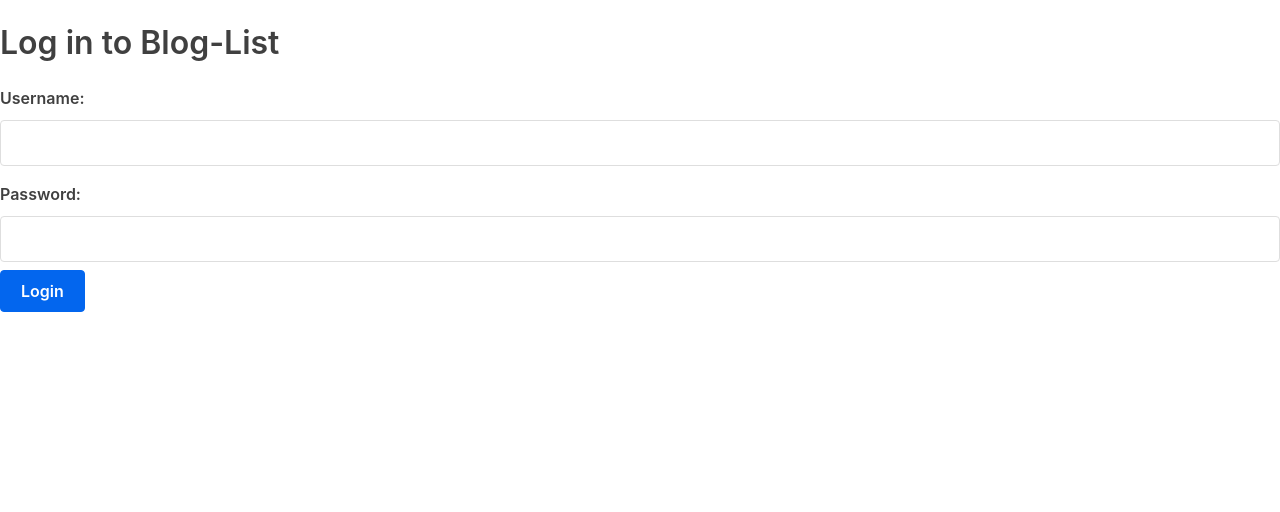
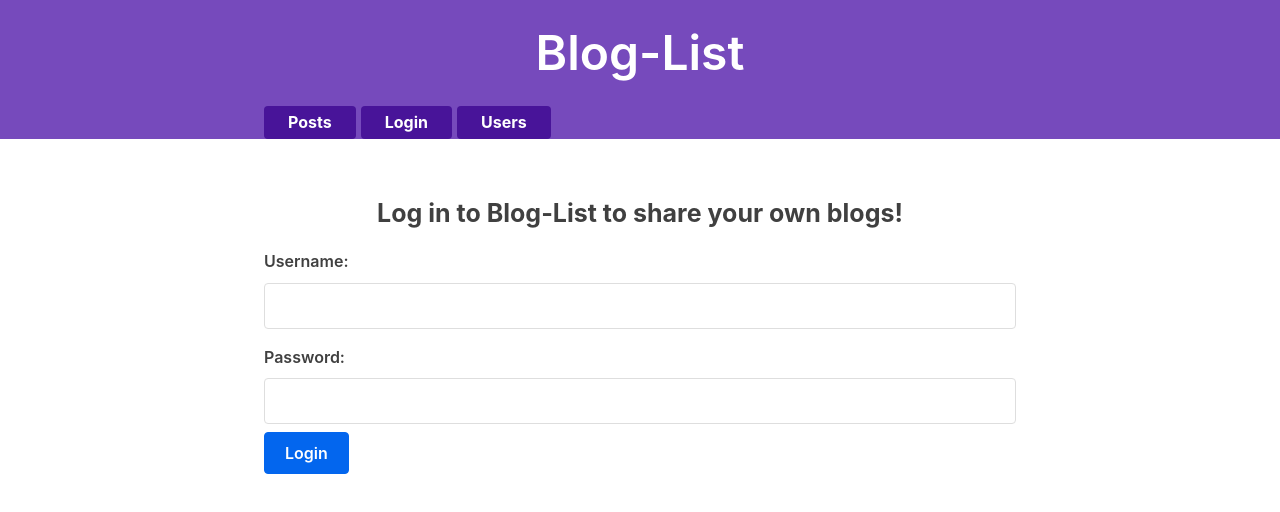
Before and after one commit to jloai009/BlogList-V2, a React (Create React App) app in the folder frontend/: page /login in a window 1280 px wide. Shown: the top 512 px of the page. Built offline with nearby package versions, Linux system fonts and the light colour scheme.

Commit message:
Add Navbar and routing

```diff
--- a/frontend/src/App.js
+++ b/frontend/src/App.js
@@ -1,17 +1,27 @@
-import React, { useState, useEffect } from 'react'
+import React, { useLayoutEffect } from 'react'
 import LoginForm from './components/LoginForm'
-import Header from './components/Header'
 import Content from './components/Content'
 import blogService from './services/blogs'
+import Navbar from './app/Navbar'
+import Notification from './features/notification/Notification'
+import CreateNew from './components/CreateNew'
+import UsersList from './features/users/usersList'
 
 import { useDispatch, useSelector } from 'react-redux'
 import { setLoggedUser } from './features/users/usersSlice'
 
+import {
+  BrowserRouter as Router,
+  Routes,
+  Navigate,
+  Route,
+} from 'react-router-dom'
+
 const App = () => {
-  const loggedUser = useSelector(state => state.users.loggedUser)
+  const loggedUser = useSelector((state) => state.users.loggedUser)
   const dispatch = useDispatch()
 
-  useEffect(() => {
+  useLayoutEffect(() => {
     try {
       const loggedUserJSON = window.localStorage.getItem('loggedBloglistUser')
       if (loggedUserJSON) {
@@ -23,19 +33,42 @@ const App = () => {
       window.localStorage.clear()
       window.location.reload()
     }
-
-  }, [])
+  }, [dispatch])
 
   return (
-    <div>
-      {loggedUser ?
-        <React.Fragment>
-          <Header />
-          <Content />
-        </React.Fragment> :
-        <LoginForm />
-      }
-    </div>
+    <Router>
+      <Navbar />
+      <Notification />
+      {loggedUser ? null : (
+        <section
+          style={{
+            fontWeight: 'bold',
+            fontSize: 25,
+            marginLeft: '15',
+            textAlign: 'center',
+          }}
+        >
+          <span>Log in to Blog-List to share your own blogs!</span>
+        </section>
+      )}
+      <div className="App">
+        <Routes>
+          <Route
+            exact
+            path="/"
+            element={
+              <React.Fragment>
+                <CreateNew />
+                <Content />
+              </React.Fragment>
+            }
+          />
+          <Route exact path="/login" element={<LoginForm />} />
+          <Route exact path="/users" element={<UsersList />} />
+          <Route path="*" element={<Navigate to="/" />} />
+        </Routes>
+      </div>
+    </Router>
   )
 }
 
--- /dev/null
+++ b/frontend/src/app/Navbar.js
@@ -0,0 +1,43 @@
+import React from 'react'
+
+import { useSelector, useDispatch } from 'react-redux'
+import { setLoggedUser } from '../features/users/usersSlice'
+
+import { Link } from 'react-router-dom'
+
+const Header = () => {
+  const dispatch = useDispatch()
+  const loggedUser = useSelector((state) => state.users.loggedUser)
+
+  const handleLogout = () => {
+    window.localStorage.removeItem('loggedBloglistUser')
+    dispatch(setLoggedUser(null))
+  }
+
+  const LogoutButton = () => {
+    return (
+      <span>
+        <i>{loggedUser.name} logged in&nbsp;</i>
+        <button onClick={handleLogout}>Logout</button>
+      </span>
+    )
+  }
+
+  return (
+    <nav>
+      <section>
+        <h1>Blog-List</h1>
+        <div className="navContent">
+          <div className="navLinks">
+            <Link to="/">Posts</Link>
+            {loggedUser ? null : <Link to="/login">Login</Link>}
+            <Link to="/users">Users</Link>
+          </div>
+          {loggedUser ? <LogoutButton /> : null}
+        </div>
+      </section>
+    </nav>
+  )
+}
+
+export default Header
--- a/frontend/src/components/Blog.js
+++ b/frontend/src/components/Blog.js
@@ -1,68 +1,23 @@
-import React, { useState } from 'react'
+import React from 'react'
 
-const Blog = ({ blog, handleLike, handleDelete, loggedUser }) => {
-  const [showInfo, setShowInfo] = useState(false)
-  const [buttonText, setButtonText] = useState('View')
-
-  const toggleShowInfo = () => {
-    setButtonText(showInfo ? 'View' : 'Hide')
-    setShowInfo(!showInfo)
-  }
-
-  const blogStyle = {
-    paddingTop: 10,
-    paddingLeft: 2,
-    border: 'solid',
-    borderWidth: 1,
-    marginBottom: 5
-  }
-
-  const deleteButton = () => {
-    if (loggedUser.username !== blog.user.username) {
-      return null
-    }
-
-    return (
+let Blog = ({ blog, handleLike, handleDelete, loggedUser }) => {
+  return (
+    <article className="post-excerpt">
+      <h3>{blog.title}</h3>
       <div>
-        <button onClick={() => handleDelete(blog)}>
-          Delete
-        </button>
+        <i>by {blog.author}</i>
       </div>
-    )
-  }
-
-  const blogInfo = () => (
-    <div className="blog-info">
       <div>URL: {blog.url}</div>
-      <div>
-        Likes: {blog.likes}&nbsp;
-        <button
-          className="button-like"
-          onClick={() => handleLike(blog.id)}
-        >
-          Like
-        </button>
-      </div>
       <div>Shared by {blog.user.username}</div>
-      {deleteButton()}
-    </div>
-  )
-
-  return (
-    <div style={blogStyle} className='blog'>
-      <div>
-        {blog.title} by {blog.author}
-        &ensp;
-        <button
-          className="button-view"
-          onClick={toggleShowInfo}
-        >
-          {buttonText}
-        </button>
-      </div>
-      {showInfo ? blogInfo() : null}
-    </div>
+      <div>Likes: {blog.likes}</div>
+      <button onClick={() => handleLike(blog.id)}>Like</button>&nbsp;
+      {loggedUser && loggedUser.username === blog.user.username ? (
+        <button onClick={() => handleDelete(blog)}>Delete</button>
+      ) : null}
+    </article>
   )
 }
 
+Blog = React.memo(Blog)
+
 export default Blog
--- a/frontend/src/components/Header.js
+++ /dev/null
@@ -1,30 +0,0 @@
-import React from 'react'
-import Notification from '../features/notification/Notification'
-
-import { useSelector, useDispatch } from 'react-redux'
-import { setLoggedUser } from '../features/users/usersSlice'
-
-const Header = () => {
-  const dispatch = useDispatch()
-  const loggedUser = useSelector(state => state.users.loggedUser)
-
-  const handleLogout = () => {
-    window.localStorage.removeItem('loggedBloglistUser')
-    dispatch(setLoggedUser(null))
-  }
-
-  return (
-    <div>
-      <h2>Blog-List</h2>
-      <Notification />
-      <div>
-        <p>
-          {loggedUser.name} logged in&nbsp;
-          <button onClick={handleLogout}>Logout</button>
-        </p>
-      </div>
-    </div>
-  )
-}
-
-export default Header
--- a/frontend/src/components/LoginForm.js
+++ b/frontend/src/components/LoginForm.js
@@ -1,13 +1,18 @@
 import React, { useState } from 'react'
-import Notification from '../features/notification/Notification'
 import loginService from '../services/login'
 import blogService from '../services/blogs'
 
 import { useDispatch } from 'react-redux'
-import { setNotification, setErrorNotification } from '../features/notification/notificationSlice'
+import {
+  setNotification,
+  setErrorNotification,
+} from '../features/notification/notificationSlice'
 import { setLoggedUser } from '../features/users/usersSlice'
 
+import { useNavigate } from 'react-router-dom'
+
 const LoginForm = () => {
+  const navigate = useNavigate()
   const [username, setUsername] = useState('')
   const [password, setPassword] = useState('')
 
@@ -18,24 +23,21 @@ const LoginForm = () => {
 
     try {
       const user = await loginService.login({
-        username, password
+        username,
+        password,
       })
-      window.localStorage.setItem(
-        'loggedBloglistUser', JSON.stringify(user)
-      )
+      window.localStorage.setItem('loggedBloglistUser', JSON.stringify(user))
       blogService.setToken(user.token)
       dispatch(setLoggedUser(user))
       dispatch(setNotification('Welcome Back ' + user.username))
+      navigate('/')
     } catch (error) {
       dispatch(setErrorNotification('Wrong username or password'))
     }
   }
 
-
   return (
-    <div>
-      <h2>Log in to Blog-List</h2>
-      <Notification />
+    <section>
       <form onSubmit={handleLogin}>
         <div>
           <label>Username: </label>
@@ -61,14 +63,11 @@ const LoginForm = () => {
             }}
           />
         </div>
-        <button
-          id="login-button"
-          type="submit"
-        >
+        <button id="login-button" type="submit">
           Login
         </button>
       </form>
-    </div>
+    </section>
   )
 }
 
--- a/frontend/src/components/Showblogs.js
+++ b/frontend/src/components/Showblogs.js
@@ -4,11 +4,12 @@ import Blog from './Blog'
 import { useSelector } from 'react-redux'
 
 const Showblogs = (props) => {
-  const loggedUser = useSelector(state => state.users.loggedUser)
+  const loggedUser = useSelector((state) => state.users.loggedUser)
 
   return (
-    <div>
-      {props.blogs.map(blog =>
+    <div className="posts-list">
+      <h2>Blogs</h2>
+      {props.blogs.map((blog) => (
         <Blog
           key={blog.id}
           blog={blog}
@@ -16,7 +17,7 @@ const Showblogs = (props) => {
           handleDelete={props.handleDelete}
           loggedUser={loggedUser}
         />
-      )}
+      ))}
     </div>
   )
 }
--- a/frontend/src/features/notification/Notification.js
+++ b/frontend/src/features/notification/Notification.js
@@ -2,30 +2,28 @@ import React from 'react'
 import { useSelector } from 'react-redux'
 
 const Notification = (props) => {
-
-  const { text, isError } = useSelector(state => state.notification)
-
-  if (text === "") {
-    return null
-  }
+  const { text, isError } = useSelector((state) => state.notification)
 
   const style = {
     color: isError ? 'red' : 'green',
-    border: 3,
+    border: 2,
     borderStyle: 'solid',
     borderColor: isError ? 'red' : 'green',
     borderRadius: 4,
     backgroundColor: 'silver',
-    padding: 9,
-    fontSize: 20
+    fontSize: 20,
+    margin: 4,
+    minHeight: '46px',
+    visibility: text ? 'visible' : 'hidden',
+    display: 'flex',
+    alignItems: 'center',
+    justifyContent: 'center',
   }
 
   return (
-    <div id="notification">
-      <p style={style}>
-        {text}
-      </p>
-    </div>
+    <section id="notification">
+      {true ? <p style={style}>{text}</p> : null}
+    </section>
   )
 }
 
--- /dev/null
+++ b/frontend/src/features/users/usersList.js
@@ -0,0 +1,12 @@
+import React from 'react'
+
+const UsersList = () => {
+  return (
+    <section>
+      <h2>Users</h2>
+      <div>This is the users page</div>
+    </section>
+  )
+}
+
+export default UsersList
--- a/frontend/src/features/users/usersSlice.js
+++ b/frontend/src/features/users/usersSlice.js
@@ -1,9 +1,10 @@
-import { createSlice } from '@reduxjs/toolkit'
+import { createSlice, createEntityAdapter } from '@reduxjs/toolkit'
 
-const initialState = {
+const usersAdapter = createEntityAdapter()
+
+const initialState = usersAdapter.getInitialState({
   loggedUser: null,
-  users: []
-}
+})
 
 export const usersSlice = createSlice({
   name: 'users',
@@ -12,10 +13,9 @@ export const usersSlice = createSlice({
     setLoggedUser: (state, action) => {
       return {
         loggedUser: action.payload,
-        users: state.users
       }
-    }
-  }
+    },
+  },
 })
 
 export const { setLoggedUser } = usersSlice.actions
```
Also changed, not shown: frontend/src/components/Content.js (+12 -17 lines), frontend/src/components/CreateNew.js (+21 -17 lines).
